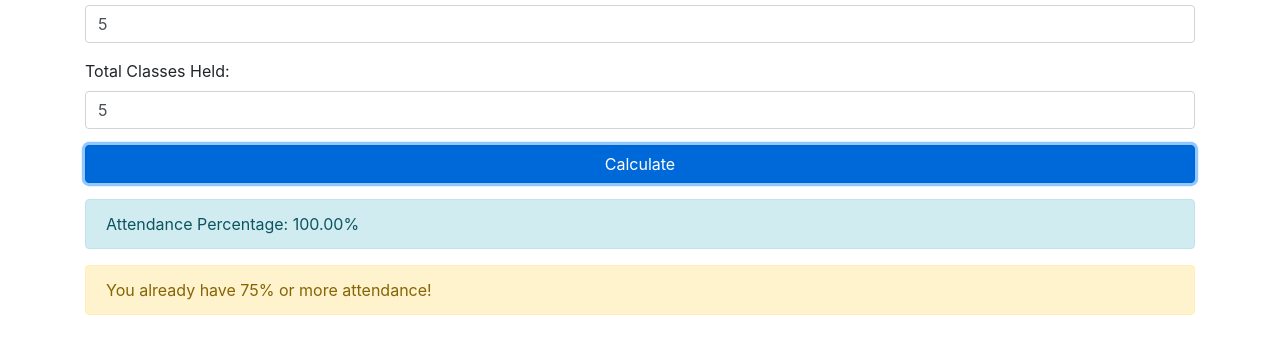
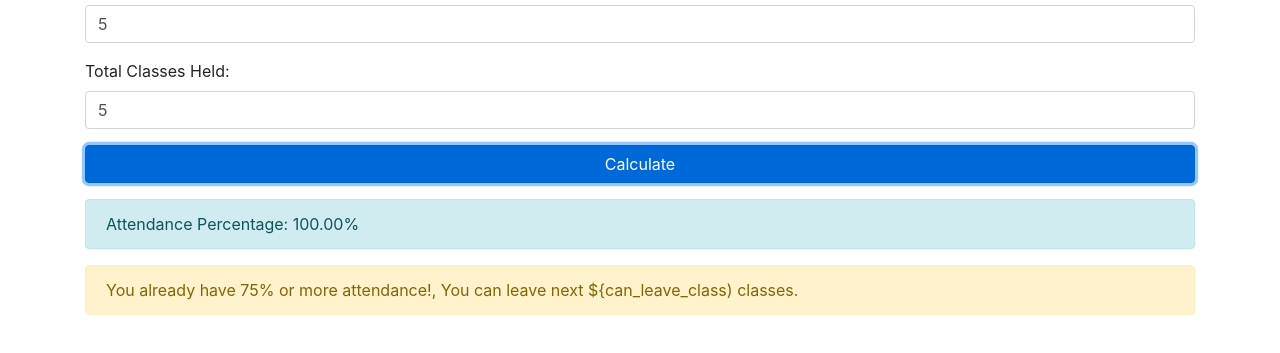
Before and after one commit to amolapratap/Attendance_Calculator-_Required_classes, a plain HTML site: page index.html in a window 1280 px wide. Both pictures are taken after typing "5", "5" into the empty fields and a click on the button "Calculate". Shown: the part 131-484 px from the top of the page. Drawn offline with nearby package versions, Linux system fonts and the light colour scheme.

Commit message:
Update index.html

```diff
--- a/index.html
+++ b/index.html
@@ -17,9 +17,10 @@
 
             const percentage = (attended / total) * 100;
             const requiredClasses = 3 * total - 4 * attended;
+            const can_leave_class = (4 * attended - 3 * total)/3;
 
             if (requiredClasses < 0) {
-                document.getElementById('message').innerHTML = 'You already have 75% or more attendance!';
+                document.getElementById('message').innerHTML = 'You already have 75% or more attendance!, You can leave next ${can_leave_class) classes.';
             } else {
                 document.getElementById('message').innerHTML = `To achieve 75% attendance: You need to attend ${requiredClasses} more classes.`;
             }
```
